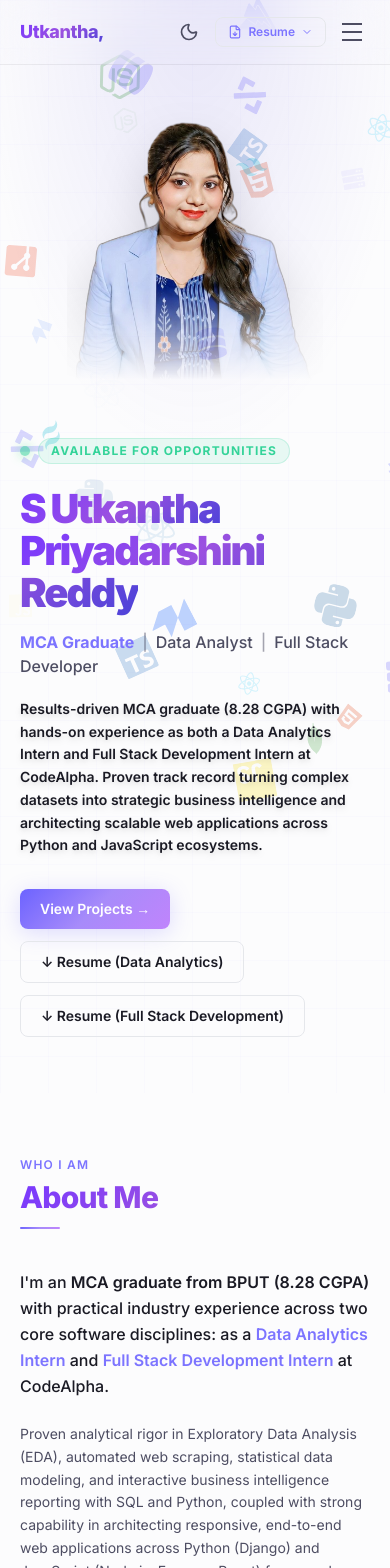
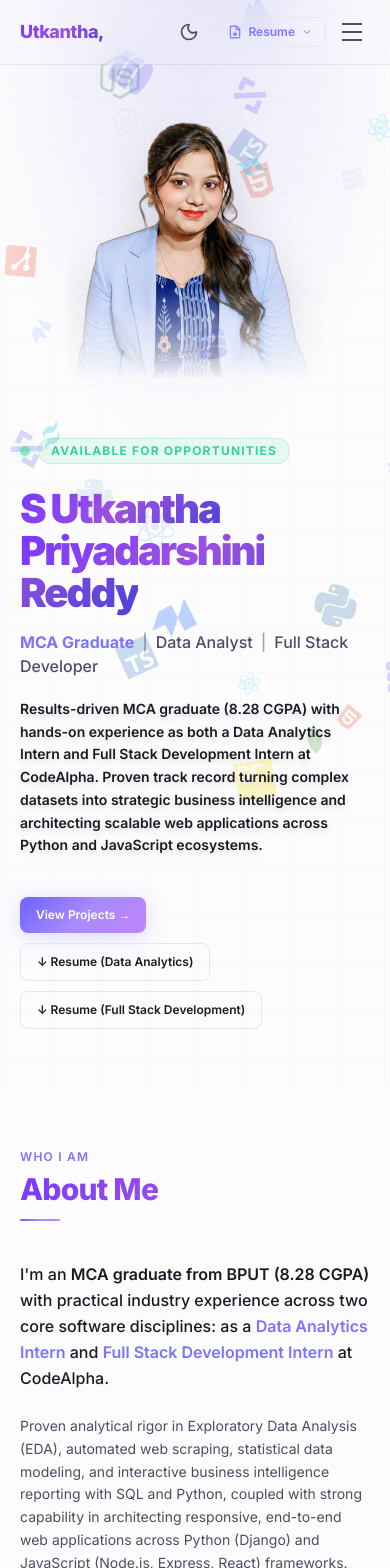
Before and after one commit to Utkantha/Utkantha.github.io, a React (Vite) app: page / in a window 390 px wide. Shown: the top 1568 px of the page. Built offline with nearby package versions, Linux system fonts and the light colour scheme.

Commit message:
fix: arranged hero buttons side-by-side in exact order (View Projects, Resume DA, Resume FSD) with responsive grouping

```diff
--- a/src/components/Hero.tsx
+++ b/src/components/Hero.tsx
@@ -48,15 +48,15 @@ export default function Hero() {
       {/* Grid overlay */}
       <div className="absolute inset-0 bg-grid pointer-events-none opacity-50" />
 
-      <div className="relative z-10 max-w-5xl mx-auto w-full">
+      <div className="relative z-10 max-w-6xl mx-auto w-full">
         <motion.div
-          className="flex flex-col md:grid md:grid-cols-[1fr_auto] md:gap-16 md:items-center"
+          className="flex flex-col md:grid md:grid-cols-[1fr_auto] md:gap-12 lg:gap-16 md:items-center"
           variants={containerVariants}
           initial="hidden"
           animate="show"
         >
           {/* ── Text content ── */}
-          <div className="order-2 md:order-1 mt-12 md:mt-0">
+          <div className="order-2 md:order-1 mt-12 md:mt-0 max-w-2xl">
             {/* Status badge */}
             <motion.div variants={itemVariants} className="flex items-center gap-2 mb-6">
               <span className="w-2.5 h-2.5 rounded-full bg-emerald-400 shadow-[0_0_12px_#4ade80] animate-pulse shrink-0" />
@@ -87,15 +87,34 @@ export default function Hero() {
               {meta.tagline}
             </motion.p>
 
-            {/* CTAs with both resumes (View Projects, then Data Analytics, then Full Stack Development) */}
-            <motion.div variants={itemVariants} className="flex flex-wrap items-center gap-3">
-              <Button href="#projects">View Projects →</Button>
-              <Button href={resumeDaPdf} variant="outline" download="sutkanthapdr_data-analytics.pdf">
-                ↓ Resume (Data Analytics)
-              </Button>
-              <Button href={resumeFsdPdf} variant="outline" download="sutkanthapdr_full-stack-development.pdf">
-                ↓ Resume (Full Stack Development)
-              </Button>
+            {/* CTAs with both resumes in exact order: 1. View Projects →, 2. Resume (Data Analytics), 3. Resume (Full Stack Development) */}
+            <motion.div variants={itemVariants} className="pt-2">
+              <div className="flex flex-wrap items-center gap-2.5 sm:gap-3">
+                <Button
+                  href="#projects"
+                  className="whitespace-nowrap px-4 py-2.5 text-xs sm:text-sm font-semibold shrink-0"
+                >
+                  View Projects →
+                </Button>
+                <div className="flex flex-wrap sm:flex-nowrap items-center gap-2.5 sm:gap-3">
+                  <Button
+                    href={resumeDaPdf}
+                    variant="outline"
+                    download="sutkanthapdr_data-analytics.pdf"
+                    className="whitespace-nowrap px-3.5 sm:px-4 py-2.5 text-xs sm:text-sm bg-bg-card/60 shrink-0"
+                  >
+                    ↓ Resume (Data Analytics)
+                  </Button>
+                  <Button
+                    href={resumeFsdPdf}
+                    variant="outline"
+                    download="sutkanthapdr_full-stack-development.pdf"
+                    className="whitespace-nowrap px-3.5 sm:px-4 py-2.5 text-xs sm:text-sm bg-bg-card/60 shrink-0"
+                  >
+                    ↓ Resume (Full Stack Development)
+                  </Button>
+                </div>
+              </div>
             </motion.div>
           </div>
 
--- a/src/components/Navbar.tsx
+++ b/src/components/Navbar.tsx
@@ -82,7 +82,12 @@ export default function Navbar() {
           </button>
 
           {/* Dual Resume Dropdown */}
-          <div className="relative" ref={resumeMenuRef}>
+          <div
+            className="relative"
+            ref={resumeMenuRef}
+            onMouseEnter={() => setResumeMenuOpen(true)}
+            onMouseLeave={() => setResumeMenuOpen(false)}
+          >
             <button
               onClick={() => setResumeMenuOpen(!resumeMenuOpen)}
               className="text-xs font-semibold px-3 py-1.5 rounded-lg border border-accent/40 text-accent-light hover:bg-accent/10 hover:border-accent transition-all whitespace-nowrap flex items-center gap-1.5 cursor-pointer"
--- a/src/components/ui.tsx
+++ b/src/components/ui.tsx
@@ -69,10 +69,11 @@ interface ButtonProps {
   download?: string
   children: ReactNode
   external?: boolean
+  className?: string
 }
 
-export function Button({ href, variant = 'primary', download, children, external }: ButtonProps) {
-  const base = 'inline-flex items-center gap-2 px-5 py-2.5 rounded-lg text-sm font-semibold transition-all duration-200'
+export function Button({ href, variant = 'primary', download, children, external, className = '' }: ButtonProps) {
+  const base = 'inline-flex items-center justify-center gap-2 px-4 py-2.5 rounded-lg text-sm font-semibold transition-all duration-200'
   const styles = {
     primary: 'bg-gradient-accent text-white shadow-glow-sm hover:-translate-y-0.5 hover:shadow-glow', // keep text-white since it's a solid gradient button
     outline: 'border border-accent/40 text-ink-primary hover:bg-accent/8 hover:border-accent-light hover:-translate-y-0.5',
@@ -84,7 +85,7 @@ export function Button({ href, variant = 'primary', download, children, external
       download={download}
       target={external ? '_blank' : undefined}
       rel={external ? 'noopener noreferrer' : undefined}
-      className={`${base} ${styles[variant]}`}
+      className={`${base} ${styles[variant]} ${className}`}
     >
       {children}
     </a>
```
